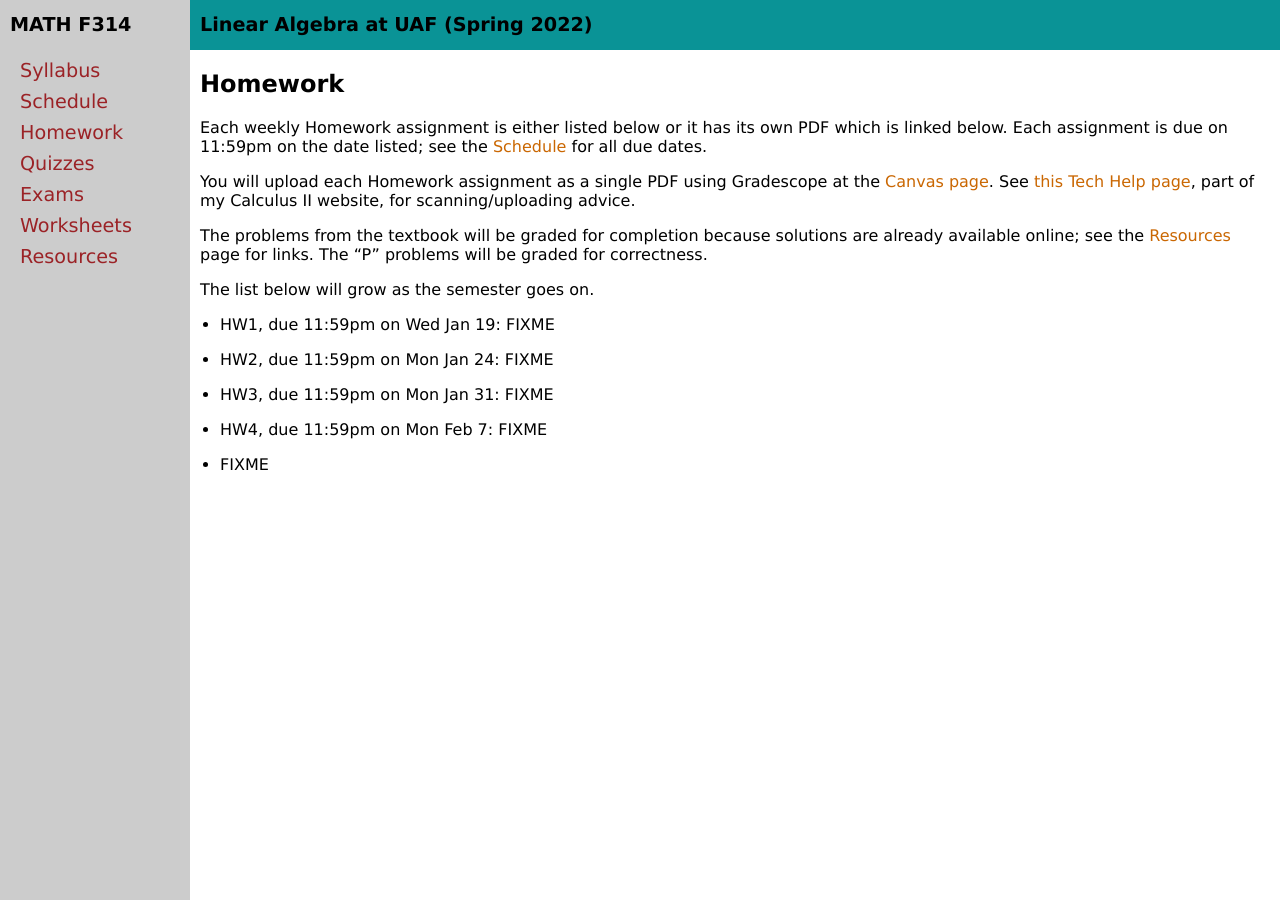
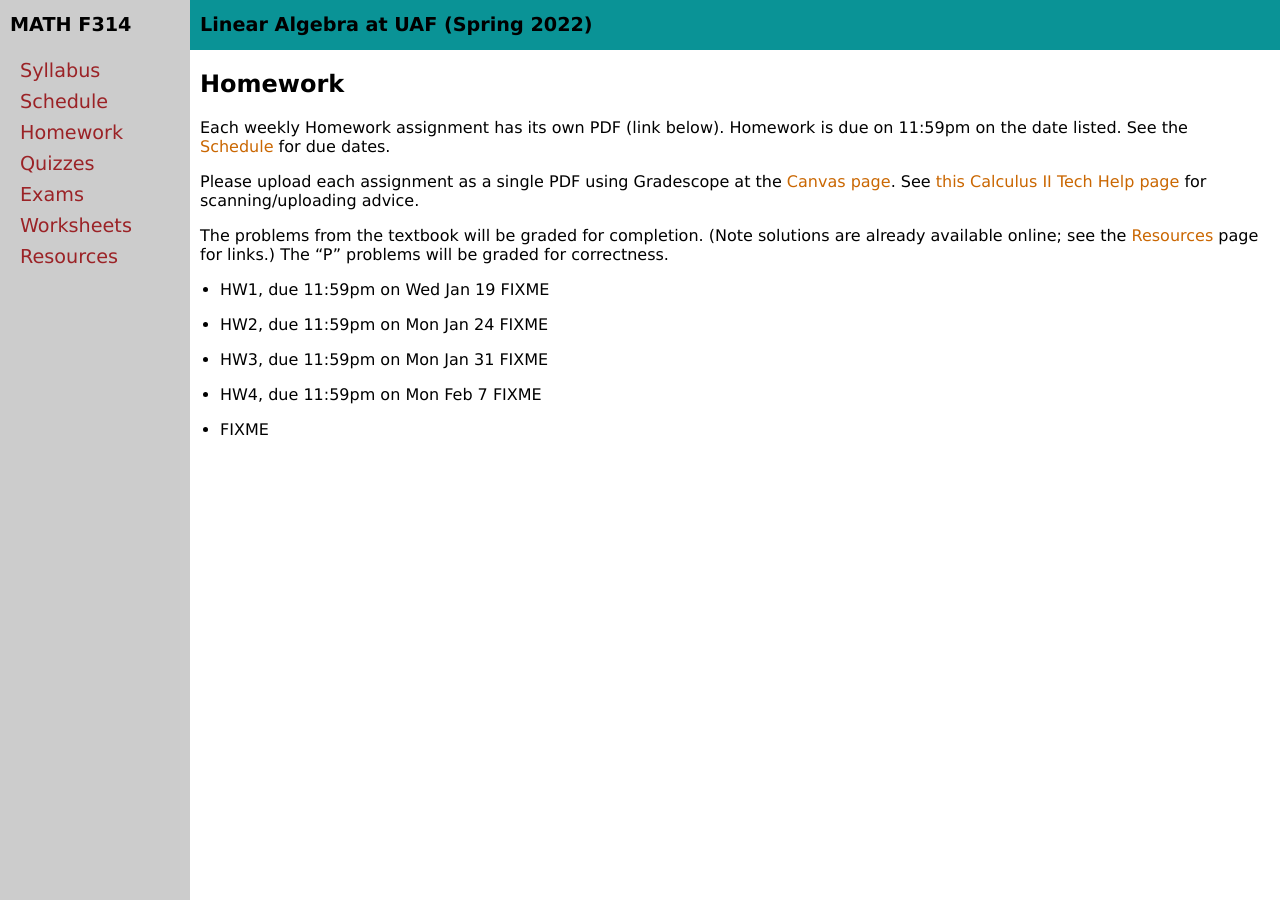
Before and after one commit to bueler/math314, a Jekyll site: the page built from homework.md, in a window 1280 px wide. Built offline with Jekyll 4.4.1, drawn with Linux system fonts in a browser that asks for light colours.

Commit message:
Minor changes which improve small-screen appearance.

```diff
--- a/_layouts/course-page.html
+++ b/_layouts/course-page.html
@@ -30,7 +30,7 @@
 <div id="main" class="main-body" onclick="closeNav()">
 <a id="top"></a>
 <div class="page-header hide-small"><a href="index.html">Linear Algebra at UAF (Spring 2022)</a></div>
-<div class="page-header hide-large"><a href="index.html">Math 314 Linear Algebra (Bueler)</a></div>
+<div class="page-header hide-large"><a href="index.html">MATH F314 Linear Algebra</a></div>
 
 <div class="page-content">
     {{ content }}
--- a/homework.md
+++ b/homework.md
@@ -5,20 +5,18 @@
 
 ## Homework
 
-Each weekly Homework assignment is either listed below or it has its own PDF which is linked below.  Each assignment is due on 11:59pm on the date listed; see the [Schedule](assets/general/schedule.pdf) for all due dates.
+Each weekly Homework assignment has its own PDF (link below).  Homework is due on 11:59pm on the date listed.  See the [Schedule](assets/general/schedule.pdf) for due dates.
 
-You will upload each Homework assignment as a single PDF using Gradescope at the [Canvas page](https://canvas.alaska.edu/courses/7017).  See [this Tech Help page](https://bueler.github.io/calc2/techHelp.html), part of my Calculus II website, for scanning/uploading advice.
+Please upload each assignment as a single PDF using Gradescope at the [Canvas page](https://canvas.alaska.edu/courses/7017).  See [this Calculus II Tech Help page](https://bueler.github.io/calc2/techHelp.html) for scanning/uploading advice.
 
-The problems from the textbook will be graded for completion because solutions are already available online; see the [Resources](resources.html) page for links.  The "P" problems will be graded for correctness.
+The problems from the textbook will be graded for completion.  (Note solutions are already available online; see the [Resources](resources.html) page for links.)  The "P" problems will be graded for correctness.
 
-The list below will grow as the semester goes on.
+* HW1, due 11:59pm on Wed Jan 19 FIXME
 
-* HW1, due 11:59pm on Wed Jan 19: FIXME
+* HW2, due 11:59pm on Mon Jan 24 FIXME
 
-* HW2, due 11:59pm on Mon Jan 24: FIXME
+* HW3, due 11:59pm on Mon Jan 31 FIXME
 
-* HW3, due 11:59pm on Mon Jan 31: FIXME
-
-* HW4, due 11:59pm on Mon Feb 7: FIXME
+* HW4, due 11:59pm on Mon Feb 7 FIXME
 
 * FIXME
```
Also changed, not shown: index.md (+4 -2 lines).
